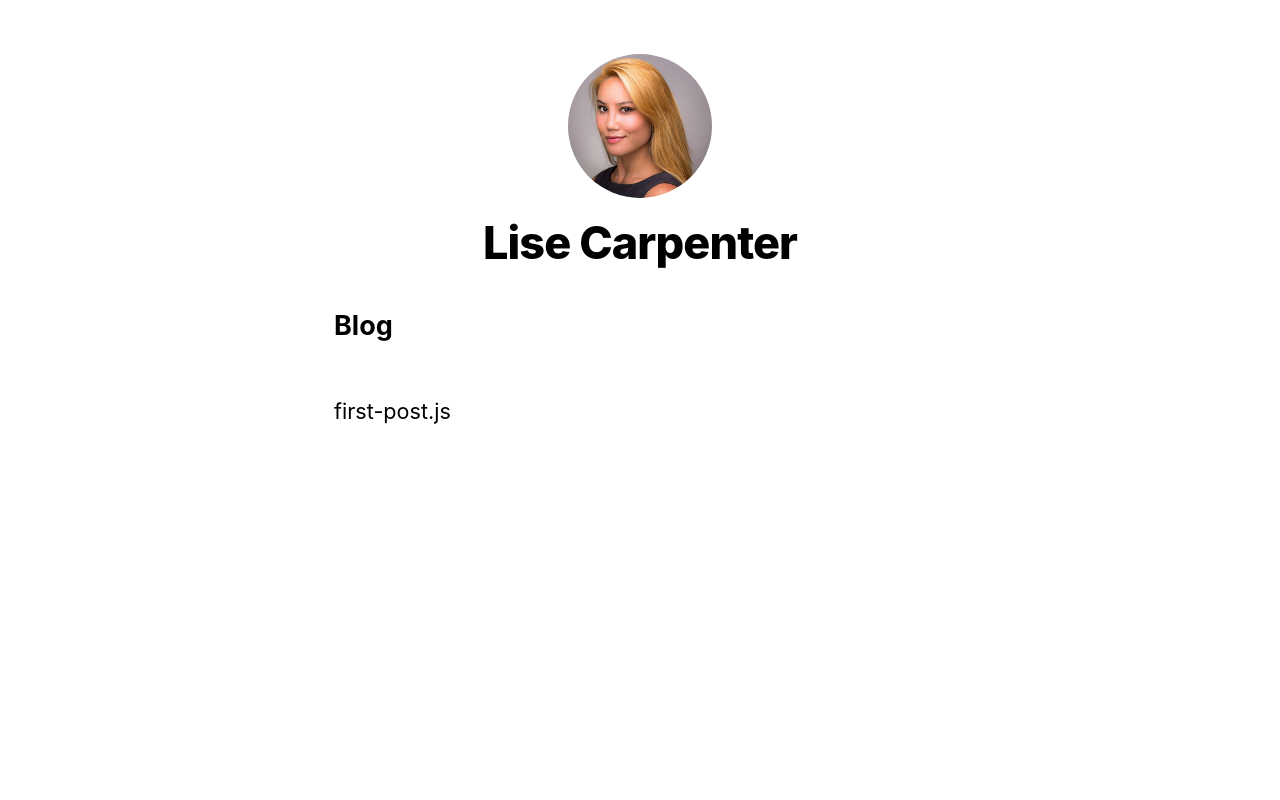
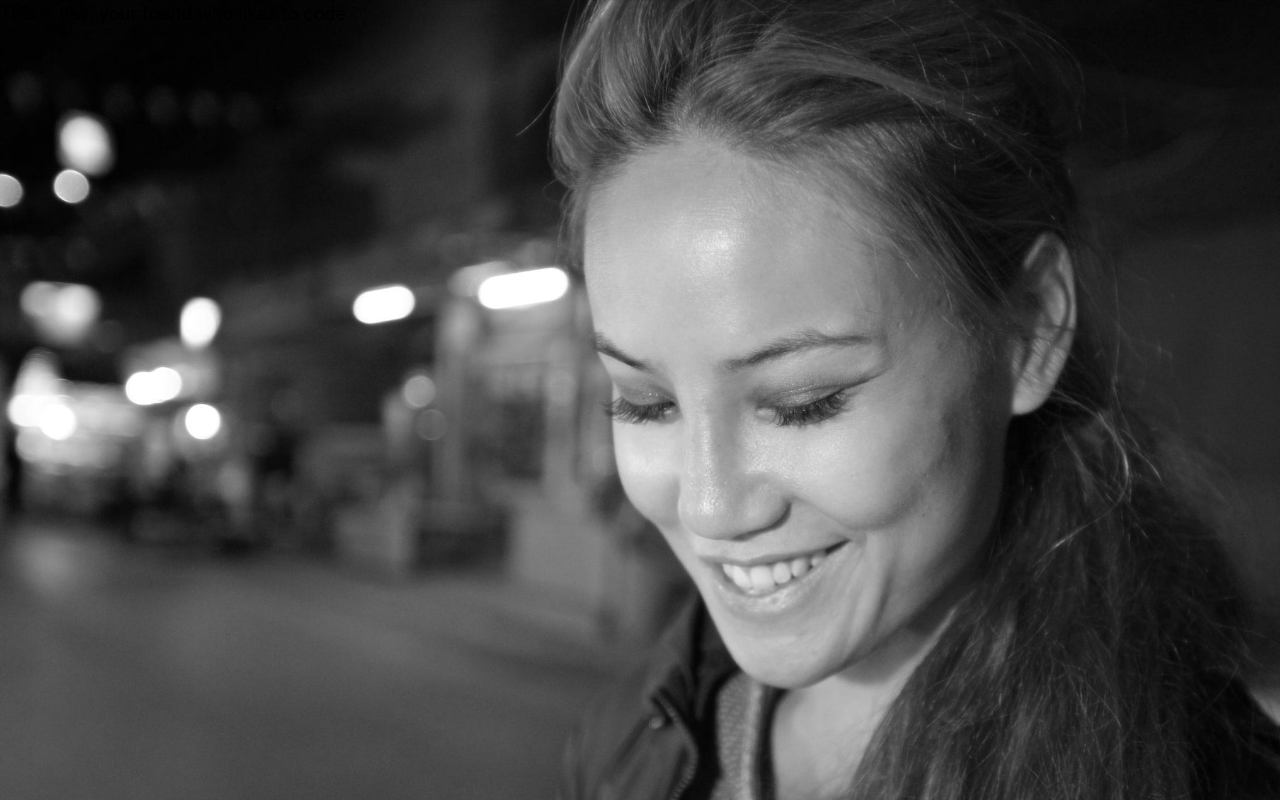
Before and after one commit to elcarp/lisecarpenter.com, a Next.js app: page / in a window 1280 px wide. Shown: the top 800 px of the page. Built offline with nearby package versions, Linux system fonts and the light colour scheme.

Commit message:
styling hero container

```diff
--- a/components/layout.js
+++ b/components/layout.js
@@ -9,7 +9,7 @@
 
 export default function Layout({ children, home }) {
 	return (
-		<div className={styles.container}>
+		<div>
 			<Head>
 				<link rel='icon' href='/favicon.ico' />
 				<meta
@@ -26,6 +26,8 @@
 				<meta name='twitter:card' content='summary_large_image' />
 			</Head>
 			<header className={styles.header}>
+				<div className='hero'>This is lise, your friend who likes to code</div>
+			</header>
 			{home ? (
 				<>
 					<Image
@@ -59,7 +61,6 @@
 					</h2>
 				</>
 			)}
-			</header>
 			<main>{children}</main>
 			{!home && (
 				<div className={styles.backToHome}>
--- a/styles/global.css
+++ b/styles/global.css
@@ -25,3 +25,11 @@
     max-width: 100%;
     display: block;
 }
+
+.hero {
+    background-image: url('/images/hero-background.jpg');
+    height: 100vh;
+    background-color: blue;
+    width: 100%;
+    background-size: cover;
+}
```
Lines whose indentation alone changed are shown as unchanged.
